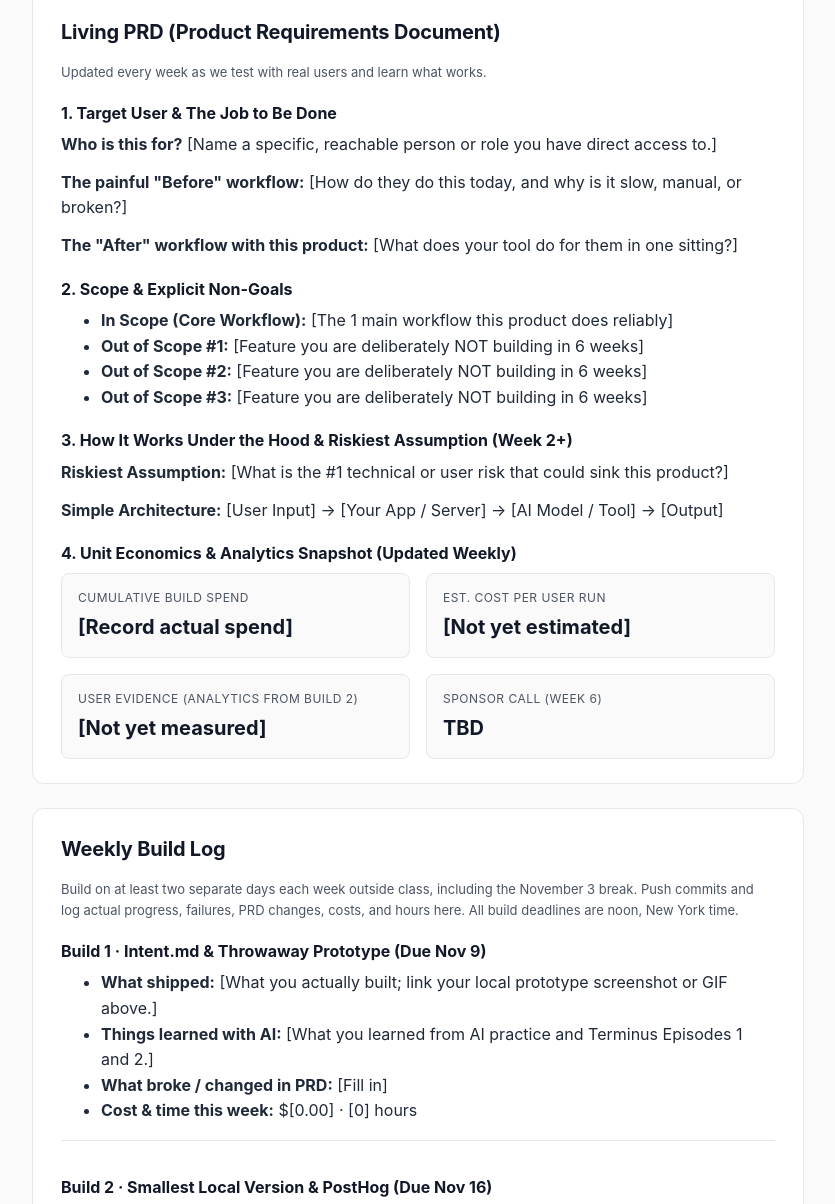
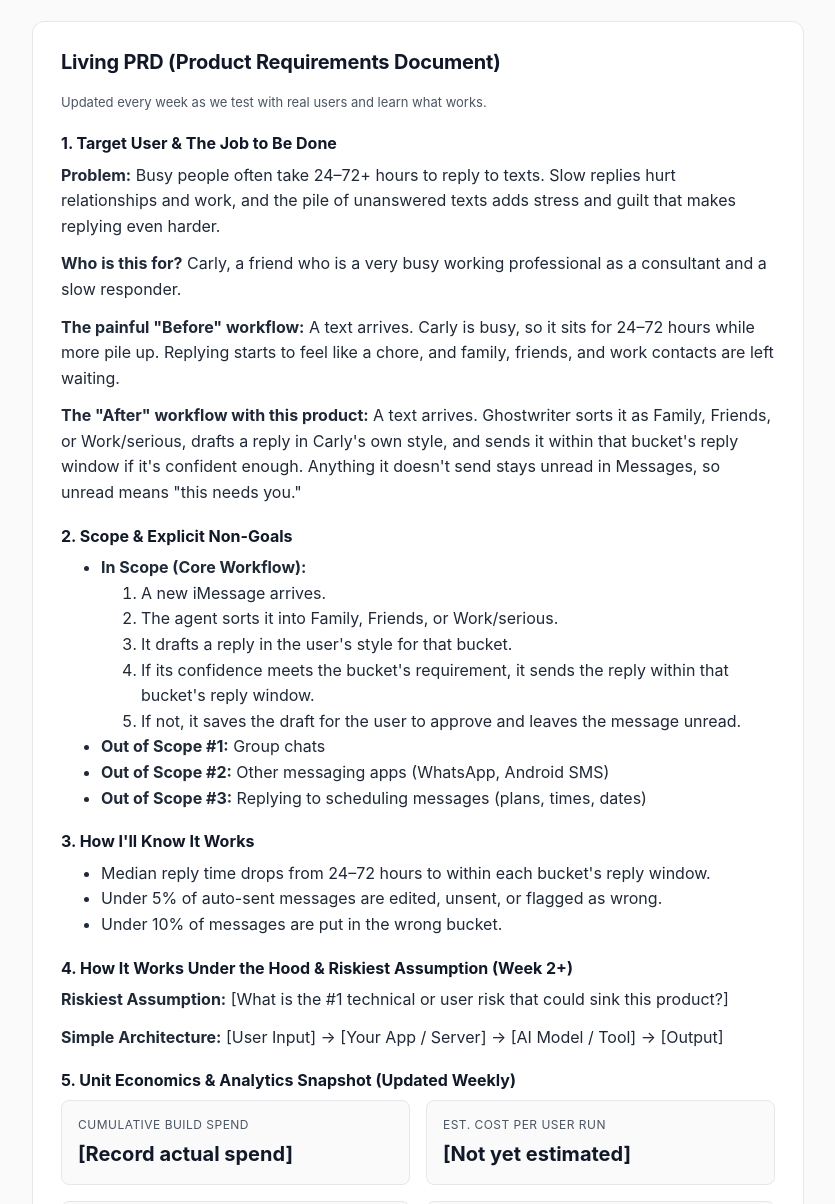
Before and after one commit to building-with-ai-f26/tms556-sandbox, a plain HTML site: page docs/index.html in a window 1280 px wide. Shown: the part 544-1748 px from the top of the page, without its empty margins (222-1057 px from the left). Drawn offline with Linux system fonts and the light colour scheme.

Commit message:
Add PRD v1 (Ghostwriter) to product page and AGENTS.md overview

```diff
--- a/docs/index.html
+++ b/docs/index.html
@@ -3,7 +3,7 @@
 <head>
   <meta charset="UTF-8" />
   <meta name="viewport" content="width=device-width, initial-scale=1.0" />
-  <title>[Your Product Name] · Building with AI (Fall 2026)</title>
+  <title>Ghostwriter · Building with AI (Fall 2026)</title>
 
   <!-- Week 1: create your PostHog account only.
        Build 2: paste your project's current PostHog web snippet here,
@@ -144,8 +144,8 @@
     <!-- HERO / PRODUCT PITCH -->
     <header>
       <span class="eyebrow">NYU Stern · Building with AI · Fall 2026</span>
-      <h1>[Your Product Name]</h1>
-      <p class="tagline">[One clear sentence: Who is this for, and what painful job does it do for them?]</p>
+      <h1>Ghostwriter</h1>
+      <p class="tagline">An AI agent that drafts and sends iMessage replies in your own style, so busy people stop leaving texts unanswered.</p>
       <div class="cta-row">
         <a class="btn" href="#live-demo" onclick="window.posthog && posthog.capture('clicked_try_product')">See the Product →</a>
         <a class="btn btn-secondary" href="#prd">Read the Living PRD</a>
@@ -171,23 +171,39 @@
       <p class="meta">Updated every week as we test with real users and learn what works.</p>
 
       <h3>1. Target User & The Job to Be Done</h3>
-      <p><strong>Who is this for?</strong> [Name a specific, reachable person or role you have direct access to.]</p>
-      <p><strong>The painful "Before" workflow:</strong> [How do they do this today, and why is it slow, manual, or broken?]</p>
-      <p><strong>The "After" workflow with this product:</strong> [What does your tool do for them in one sitting?]</p>
+      <p><strong>Problem:</strong> Busy people often take 24–72+ hours to reply to texts. Slow replies hurt relationships and work, and the pile of unanswered texts adds stress and guilt that makes replying even harder.</p>
+      <p><strong>Who is this for?</strong> Carly, a friend who is a very busy working professional as a consultant and a slow responder.</p>
+      <p><strong>The painful "Before" workflow:</strong> A text arrives. Carly is busy, so it sits for 24–72 hours while more pile up. Replying starts to feel like a chore, and family, friends, and work contacts are left waiting.</p>
+      <p><strong>The "After" workflow with this product:</strong> A text arrives. Ghostwriter sorts it as Family, Friends, or Work/serious, drafts a reply in Carly's own style, and sends it within that bucket's reply window if it's confident enough. Anything it doesn't send stays unread in Messages, so unread means "this needs you."</p>
 
       <h3>2. Scope & Explicit Non-Goals</h3>
       <ul>
-        <li><strong>In Scope (Core Workflow):</strong> [The 1 main workflow this product does reliably]</li>
-        <li><strong>Out of Scope #1:</strong> [Feature you are deliberately NOT building in 6 weeks]</li>
-        <li><strong>Out of Scope #2:</strong> [Feature you are deliberately NOT building in 6 weeks]</li>
-        <li><strong>Out of Scope #3:</strong> [Feature you are deliberately NOT building in 6 weeks]</li>
+        <li><strong>In Scope (Core Workflow):</strong>
+          <ol>
+            <li>A new iMessage arrives.</li>
+            <li>The agent sorts it into Family, Friends, or Work/serious.</li>
+            <li>It drafts a reply in the user's style for that bucket.</li>
+            <li>If its confidence meets the bucket's requirement, it sends the reply within that bucket's reply window.</li>
+            <li>If not, it saves the draft for the user to approve and leaves the message unread.</li>
+          </ol>
+        </li>
+        <li><strong>Out of Scope #1:</strong> Group chats</li>
+        <li><strong>Out of Scope #2:</strong> Other messaging apps (WhatsApp, Android SMS)</li>
+        <li><strong>Out of Scope #3:</strong> Replying to scheduling messages (plans, times, dates)</li>
       </ul>
 
-      <h3>3. How It Works Under the Hood & Riskiest Assumption (Week 2+)</h3>
+      <h3>3. How I'll Know It Works</h3>
+      <ul>
+        <li>Median reply time drops from 24–72 hours to within each bucket's reply window.</li>
+        <li>Under 5% of auto-sent messages are edited, unsent, or flagged as wrong.</li>
+        <li>Under 10% of messages are put in the wrong bucket.</li>
+      </ul>
+
+      <h3>4. How It Works Under the Hood & Riskiest Assumption (Week 2+)</h3>
       <p><strong>Riskiest Assumption:</strong> [What is the #1 technical or user risk that could sink this product?]</p>
       <p><strong>Simple Architecture:</strong> [User Input] → [Your App / Server] → [AI Model / Tool] → [Output]</p>
 
-      <h3>4. Unit Economics & Analytics Snapshot (Updated Weekly)</h3>
+      <h3>5. Unit Economics & Analytics Snapshot (Updated Weekly)</h3>
       <div class="grid-2">
         <div class="stat-box">
           <div class="stat-label">Cumulative Build Spend</div>
```
Also changed, not shown: AGENTS.md (+2 -2 lines).
